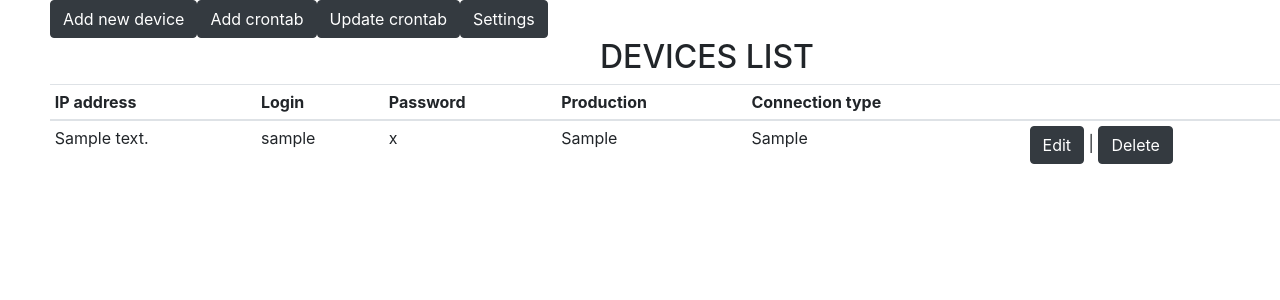
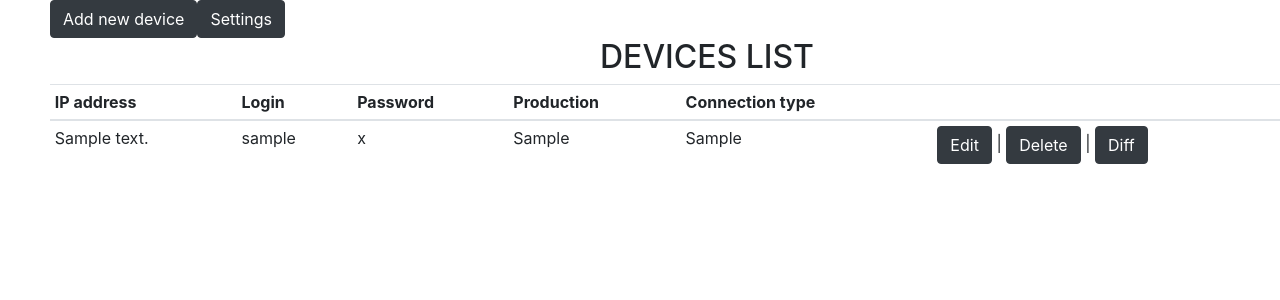
Before and after one commit to WiWhite/NetworkDevil, a Django app: page /editor/ in a window 1280 px wide; the page is wider, and only the part inside the window is pictured. Shown: the top 300 px of that part. Run offline with Django 3.2, Linux system fonts and the light colour scheme; tables that the repository leaves empty hold one stand-in row (values such as "Sample post"); some libraries are stand-ins or nearby versions.

Commit message:
add settings, diff_backups.py, diff_backups.html

```diff
--- a/networkdev/editordb/templates/editordb/index.html
+++ b/networkdev/editordb/templates/editordb/index.html
@@ -13,15 +13,6 @@
           <button type="submit" class=" btn btn-dark ">Add new device</button>
       </form>
 
-
-      <form action="{% url "add_crontab_url" %}">
-          <button type="submit" class=" btn btn-dark ">Add crontab</button>
-      </form>
-
-
-      <form action="{% url "update_crontab_url" %}">
-        <button type="submit" class=" btn btn-dark ">Update crontab</button>
-      </form>
 
       {% if crontab == None %}
           <form action="{% url "add_crontab_url" %}">
@@ -49,7 +40,7 @@
                 <td scope="row">{{ device.password }}</td>
                 <td scope="row">{{ device.production }}</td>
                 <td scope="row">{{ device.connection_type }}</td>
-                <td><a href="{{device.id}}/update_device" class="btn btn-dark">Edit</a> | <a href="{{device.id}}/delete_device" class="btn btn-dark">Delete</a></td>
+                <td><a href="{{device.id}}/update_device" class="btn btn-dark">Edit</a> | <a href="{{device.id}}/delete_device" class="btn btn-dark">Delete</a> | <a href="{{device.id}}/diff_backups" class="btn btn-dark">Diff</a></td>
             </tr>
 
         {% endfor %}
--- a/networkdev/editordb/urls.py
+++ b/networkdev/editordb/urls.py
@@ -8,4 +8,5 @@ urlpatterns = [
     path('<int:id>/delete_device/', DeleteDevice.as_view(), name='delete_device_url'),
     path('add_crontab/', AddCrontab.as_view(), name='add_crontab_url'),
     path('update_crontab/', UpdateCrontab.as_view(), name='update_crontab_url'),
+    path('<int:id>/diff_backups', DiffDevice.as_view(), name='diff_backups_url'),
 ]
--- a/networkdev/editordb/views.py
+++ b/networkdev/editordb/views.py
@@ -7,6 +7,7 @@ from django.core.paginator import Paginator
 from .forms import DevicesForm, CrontabForm
 from .models import Devices, Crontab
 from my_crontab import add_cron
+from diff_backups import show_diff
 
 
 class DevicesView(View):
@@ -30,11 +31,17 @@ class DevicesView(View):
         else:
             next_url = ''
 
+        try:
+            crontab = Crontab.objects.get()
+        except Crontab.DoesNotExist:
+            crontab = None
+
         context = {
             'devices': page,
             'is_paginated': is_paginated,
             'prev_url': prev_url,
             'next_url': next_url,
+            'crontab': crontab,
         }
 
         return render(request, 'editordb/index.html', context=context)
@@ -77,12 +84,13 @@ class UpdateDevice(View):
     def post(self, request, id):
         device = Devices.objects.get(pk=id)
         form = DevicesForm(request.POST, instance=device)
+        templates = 'editordb/update_device.html'
 
         if form.is_valid():
             update_device = form.save()
             return HttpResponseRedirect(reverse('devices_list_url'))
         else:
-            return render(request, 'editordb/update_device.html', {'form': form})
+            return render(request, templates, {'form': form})
 
 
 class DeleteDevice(View):
@@ -90,12 +98,22 @@ class DeleteDevice(View):
     def get(self, request, id):
         device = Devices.objects.get(pk=id)
         form = DevicesForm(instance=device)
-        return render(request, 'editordb/delete_device.html', {'device': device})
+        templates = 'editordb/delete_device.html'
+        return render(request, templates, {'device': device})
 
     def post(self, request, id):
         device = Devices.objects.get(pk=id)
         device.delete()
         return HttpResponseRedirect(reverse('devices_list_url'))
+
+
+class DiffDevice(View):
+
+    def get(self, request, id):
+        device = Devices.objects.get(pk=id)
+        diff = show_diff(device.location_backups)
+        return render(request, 'editordb/diff_backups.html', {'diff': diff})
+
 
 class AddCrontab(View):
 
@@ -122,20 +140,18 @@ class AddCrontab(View):
 class UpdateCrontab(View):
 
     def get(self, request):
-        try:
-            crontab = Crontab.objects.get()
-        except Crontab.DoesNotExist:
-            crontab = None
 
+        crontab = Crontab.objects.get()
         form = CrontabForm(instance=crontab)
         context = {'form': form, 'crontab': crontab}
-        templates = ['editordb/update_crontab.html', 'editordb/index.html']
+        templates = ['editordb/update_crontab.html']
         return render(request, templates, context=context)
 
 
     def post(self, request):
         crontab = Crontab.objects.get()
         form = CrontabForm(request.POST, instance=crontab)
+        templates = 'editordb/update_crontab.html'
 
         if form.is_valid():
             update_crontab = form.save()
@@ -143,4 +159,4 @@ class UpdateCrontab(View):
 
             return HttpResponseRedirect(reverse('devices_list_url'))
         else:
-            return render(request, 'editordb/update_crontab.html', {'form': form})
+            return render(request, templates, {'form': form})
```
Also changed, not shown: networkdev/diff_backups.py (added, +29 -0 lines), networkdev/editordb/templates/editordb/diff_backups.html (added, +19 -0 lines), 4 other files.
